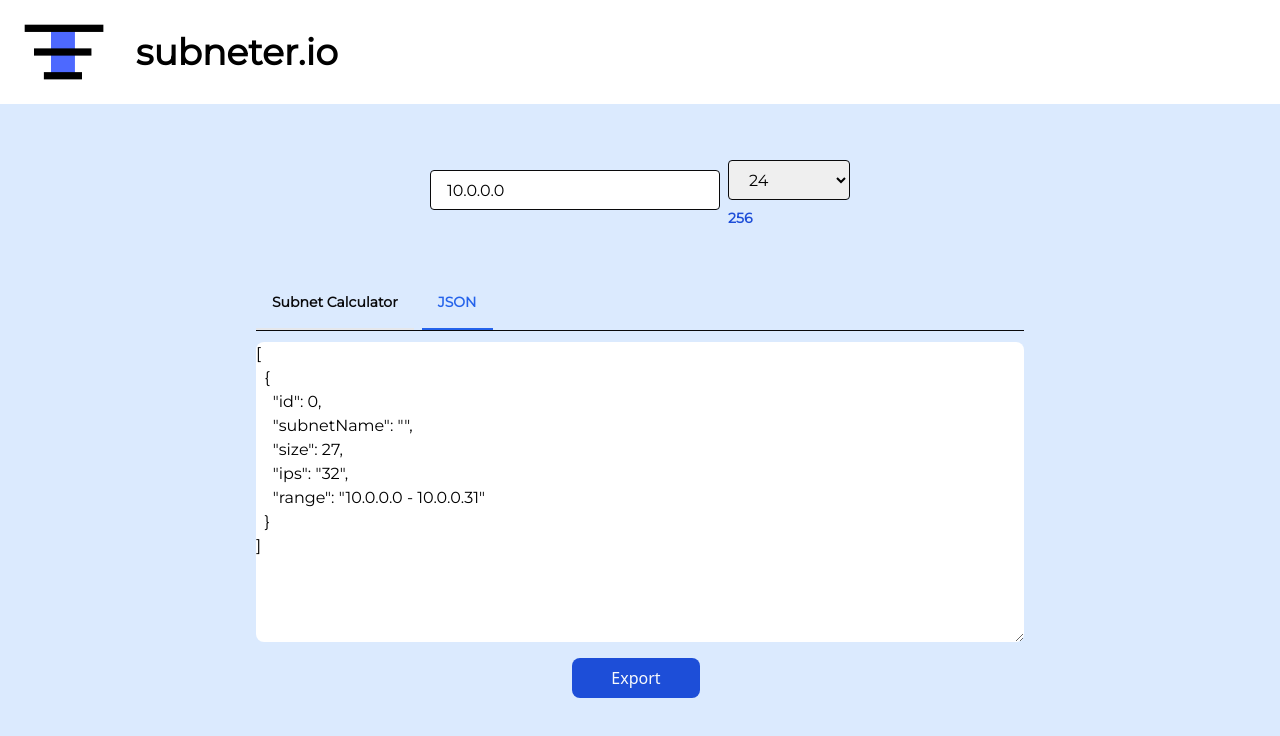
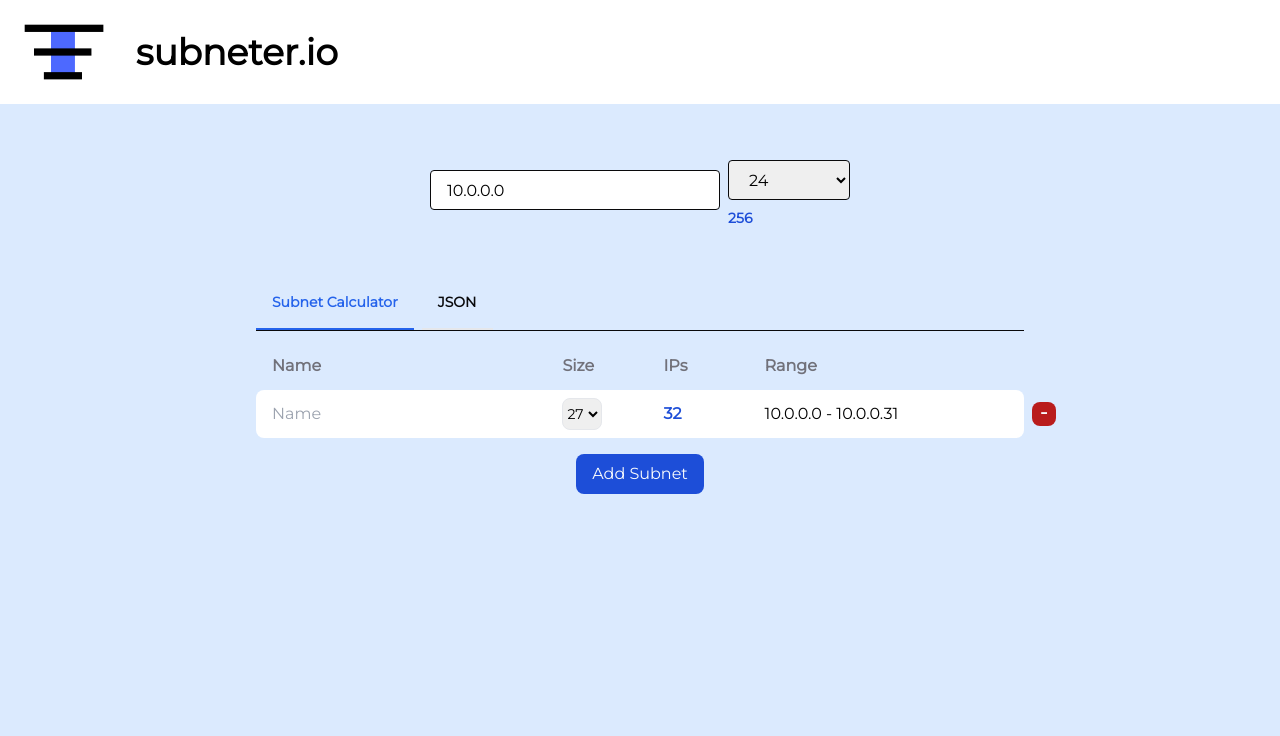
Before and after one commit to AlexanderLaaser/Subneter, a React (Vite) app in the folder frontend/: page / in a window 1280 px wide. Shown: the top 736 px of the page. Built offline with nearby package versions, Linux system fonts and the light colour scheme; no server answers.

Commit message:
changed active Tab & trigger changes for pipeline

```diff
--- a/frontend/src/body/Table.tsx
+++ b/frontend/src/body/Table.tsx
@@ -4,7 +4,7 @@ import TableHead from "./TableHead";
 import JSONField from "./JSONField";
 
 function Tab() {
-  const [activeTab, setActiveTab] = useState("json-tab");
+  const [activeTab, setActiveTab] = useState("calculator-tab");
 
   const handleTabClick = (tab: React.SetStateAction<string>) => {
     setActiveTab(tab);
```
